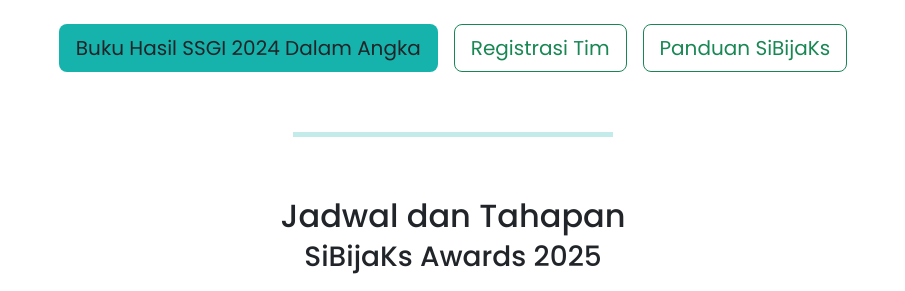
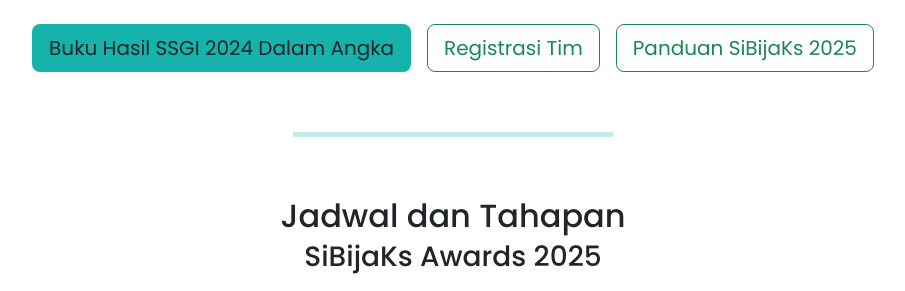
Before and after one commit to GottfriedCP/sibijaks25, a Django app: page / in a window 1280 px wide. Shown: the part 60-351 px from the top of the page, without its empty margins (187-1092 px from the left). Run offline with Django 5.2, Linux system fonts and the light colour scheme; data that the repository does not hold is empty; parts of the project's set-up code (start-up, migrations or seed data) failed here and were passed over; some libraries are stand-ins or nearby versions.

Commit message:
upd panduan peserta

```diff
--- a/sibijaks25/templates/sibijaks25/index.html
+++ b/sibijaks25/templates/sibijaks25/index.html
@@ -51,8 +51,8 @@
             <a class="btn btn-outline-success btn-lg" href="{% url 'sibijaks25:registrasi' %}" role="button" target="_blank">
                 Registrasi Tim<br>
             </a>
-            <a class="btn btn-outline-success btn-lg" href="https://drive.google.com/file/d/1C5qBRBZV58AmUEnR5VRqCwa7zHOmq41S/view?usp=drive_link" role="button" target="_blank">
-                Panduan SiBijaKs<br>
+            <a class="btn btn-outline-success btn-lg" href="https://drive.google.com/drive/folders/1o1LVPo5f9L5747zqeoW5BKqJWFKcHdts?usp=sharing" role="button" target="_blank">
+                Panduan SiBijaKs 2025<br>
             </a>
         </div>
     </section>
```
